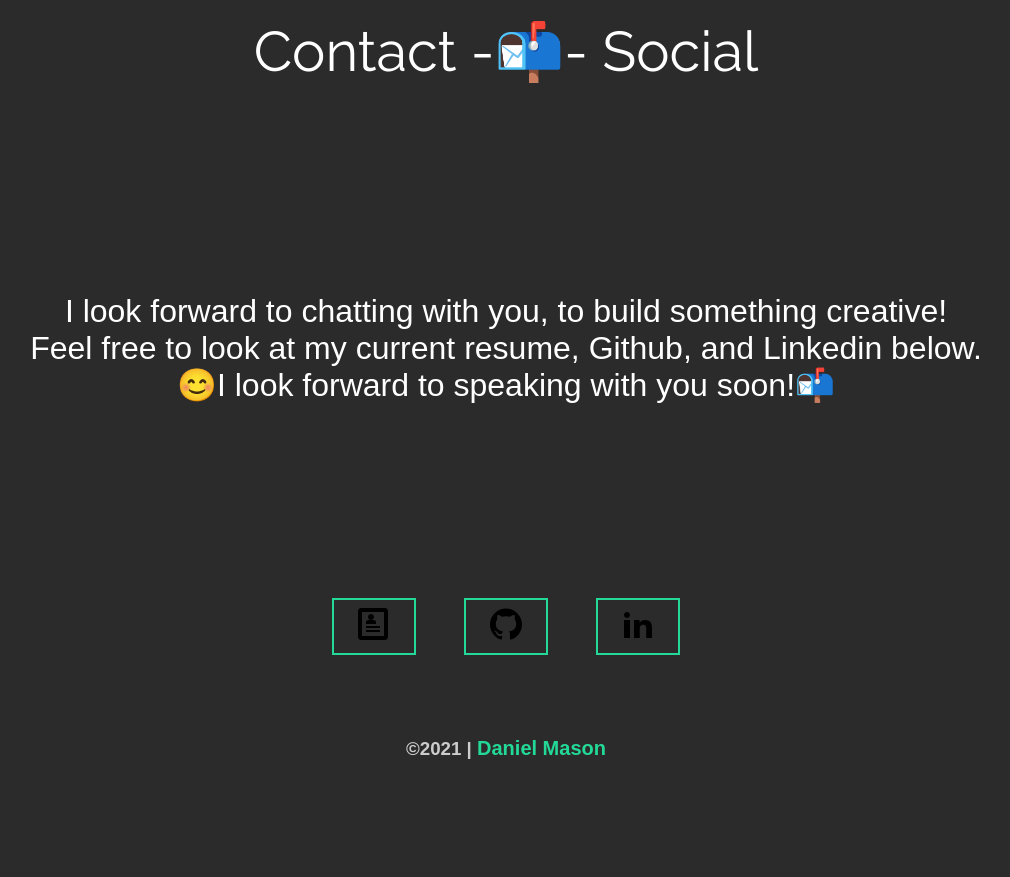
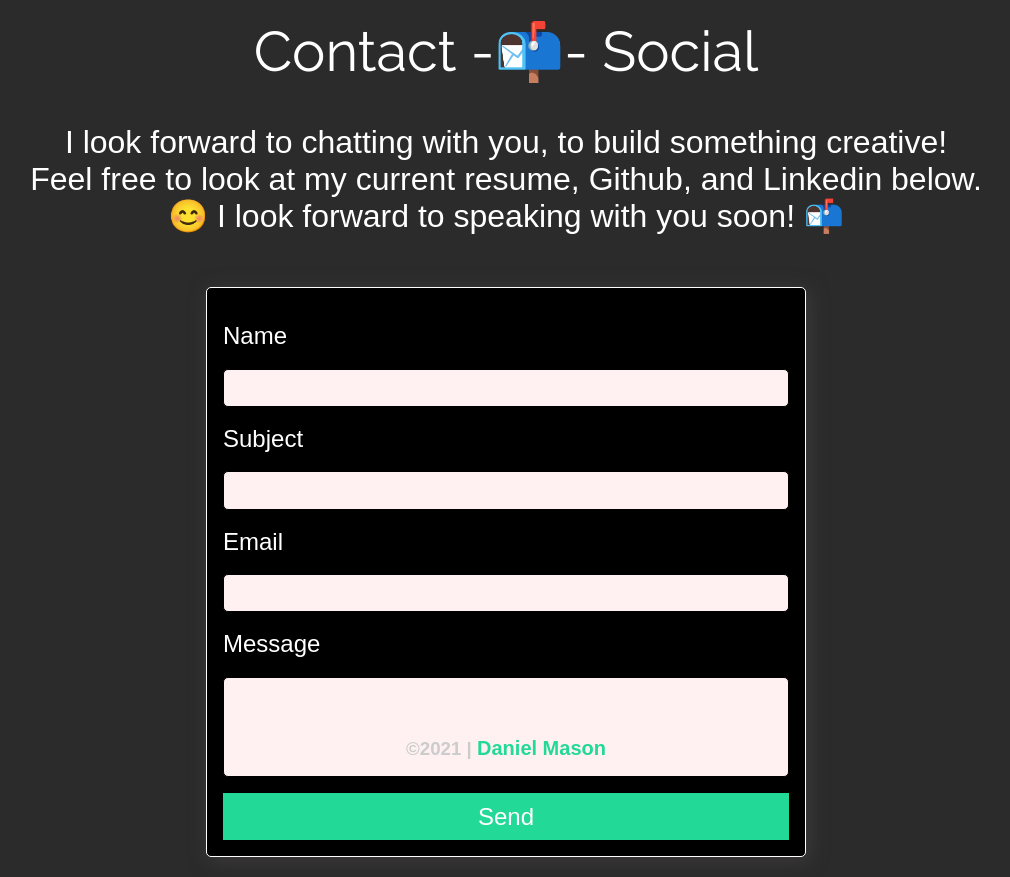
Before and after one commit to danielmason89/portfolio-website, a React (Create React App) app: page / in a window 1280 px wide. Shown: the part 1920-2797 px from the top of the page, without its empty margins (134-1144 px from the left). Before the commit the page ends 2713 px from the top, so only its background shows below. Built offline with nearby package versions, Linux system fonts and the light colour scheme.

Commit message:
made a contact component from contact section of home page, add home title to navbar, and started making a form for contact page

```diff
--- a/src/App.js
+++ b/src/App.js
@@ -4,6 +4,7 @@ import Footer from "./components/Footer/Footer";
 import Home from "./pages/Home";
 import Work from "./pages/Work";
 import About from "./pages/About";
+import Contact from "./pages/Contact";
 // import Blog from "./pages/Blog";
 import GlobalStyle from "./components/GlobalStyle";
 import { Switch, Route, useLocation } from "react-router-dom";
@@ -27,6 +28,9 @@ function App() {
           <Route path="/About" exact strict>
             <About />
           </Route>
+          <Route path="/Contact" exact strict>
+            <Contact />
+          </Route>
         </Switch>
       </AnimatePresence>
       <Footer />
--- a/src/components/Contact/Contact.js
+++ /dev/null
@@ -1,97 +0,0 @@
-import React from "react";
-// import twitter from "../../icons/twitter1.svg";
-import profile from "../../icons/profile.svg";
-import linkedin from "../../icons/linkedin2.svg";
-import github from "../../icons/github.svg";
-import styled from "styled-components";
-
-export const Contact = () => {
-  return (
-    <div>
-      <MainContact>
-        <h1 id="contact">Contact -📬- Social</h1>
-        <p>
-          I look forward to chatting with you, to build something creative!{" "}
-          <br />
-          Feel free to look at my current resume, Github, and Linkedin below.
-          <br />
-          😊I look forward to speaking with you soon!📬
-        </p>
-        <div>
-          <a
-            href="https://drive.google.com/file/d/1C4OZ9kLQRoGguslGvdsRl4oc63ULdp7F/view?usp=sharing"
-            target="_blank"
-            rel="noreferrer"
-          >
-            <button>
-              <img
-                src={profile}
-                alt="Resume link"
-                title="https://drive.google.com/file/d/1C4OZ9kLQRoGguslGvdsRl4oc63ULdp7F/view?usp=sharing"
-              />
-            </button>
-          </a>
-          <a
-            href="https://github.com/danielmason89"
-            target="_blank"
-            rel="noreferrer"
-          >
-            <button>
-              <img
-                src={github}
-                alt="Github link"
-                title="https://github.com/danielmason89/"
-              />
-            </button>
-          </a>
-          <a
-            href="https://www.linkedin.com/in/daniel-mason-dev/"
-            target="_blank"
-            rel="noreferrer"
-          >
-            <button>
-              <img
-                src={linkedin}
-                alt="Linkedin link"
-                title="linkedin.com/in/daniel-mason-dev/"
-              />
-            </button>
-          </a>
-        </div>
-      </MainContact>
-    </div>
-  );
-};
-
-const MainContact = styled.footer`
-  height: 95vh;
-  display: flex;
-  align-items: center;
-  justify-content: space-between;
-  flex-direction: column;
-  text-align: center;
-  padding-top: 4rem;
-  margin: 0 3rem;
-  color: white;
-  p {
-    font-size: 2rem;
-  }
-  div {
-    display: flex;
-    gap: 3rem;
-    span {
-      font-size: 1.5rem;
-      color: #23d997;
-      :hover {
-        color: #8f7e8f;
-      }
-    }
-
-    p {
-      line-height: 0rem;
-      color: #ccc;
-    }
-  }
-`;
-
-export default Contact;
--- a/src/components/GlobalStyle.js
+++ b/src/components/GlobalStyle.js
@@ -48,6 +48,7 @@ ${normalize}
 h1{
     font-family: 'Raleway', sans-serif;
     font-size: 3.5rem;
+    color: white;
     font-weight: lighter;
     @media(max-width:768px) {
         text-align: center;
--- a/src/components/Nav/Nav.js
+++ b/src/components/Nav/Nav.js
@@ -9,13 +9,18 @@ const Nav = () => {
   return (
     <StyledNav id="home">
       <ul>
-        <Link to="/" className="logo">
-          &#8249;&#47;&#8250;
+        <Link to="/" className="navbar">
+          Home
         </Link>
-        <Link to="/work">Projects</Link>
-        <Link to="/about">About</Link>
-        <a href="#contact">Contact</a>
-        <a href="#skills">Skills</a>
+        <Link to="/work" className="navbar">
+          Projects
+        </Link>
+        <Link to="/about" className="navbar">
+          About
+        </Link>
+        <Link to="/contact" className="navbar">
+          Contact
+        </Link>
       </ul>
       <Social variants={titleAnim} className="answer">
         <a href="https://www.linkedin.com/in/daniel-mason-dev/">
@@ -23,6 +28,8 @@ const Nav = () => {
             src={linkedin}
             alt="Linkedin link to bring the user to"
             title="linkedin.com/in/daniel-mason-dev/"
+            target="_blank"
+            rel="noreferrer"
           />
         </a>
         <a href="https://github.com/danielmason89">
@@ -30,6 +37,8 @@ const Nav = () => {
             src={github}
             alt="Github link to bring the user to"
             title="github.com/danielmason89"
+            target="_blank"
+            rel="noreferrer"
           />
         </a>
         <a href="https://twitter.com/Dusmass">
@@ -37,6 +46,8 @@ const Nav = () => {
             src={twitter}
             alt="Twitter link to bring the user to"
             title="twitter.com/Dusmass"
+            target="_blank"
+            rel="noreferrer"
           />
         </a>
       </Social>
@@ -71,7 +82,7 @@ const StyledNav = styled.nav`
     display: flex;
     list-style: none;
   }
-  .logo {
+  .navbar-font {
     font-size: 1.5rem;
     font-family: "Lobster", cursive;
   }
--- a/src/components/Skills/SkillsSection.js
+++ b/src/components/Skills/SkillsSection.js
@@ -39,7 +39,7 @@ const SkillsSection = () => {
           <SectionText>
             <p>
               I've worked with a range of technologies in the web development
-              world. Ranging from Front-end to Design.
+              world; using tools for Front-end development and Design.
             </p>
           </SectionText>
           <Cards>
@@ -100,9 +100,8 @@ const SkillsSection = () => {
 
 const Skills = styled(About)`
   min-height: 60vh;
-  h1,
-  h2 {
-    /* padding: 1rem 0rem 0.5rem 3rem; */
+  h1 {
+    color: black;
   }
   p {
     text-align: left;
--- /dev/null
+++ b/src/pages/Contact.js
@@ -0,0 +1,169 @@
+import React from "react";
+// import twitter from "../../icons/twitter1.svg";
+import profile from "../icons/profile.svg";
+import linkedin from "../icons/linkedin2.svg";
+import github from "../icons/github.svg";
+import styled from "styled-components";
+
+const Contact = () => {
+  return (
+    <div>
+      <MainContact>
+        <header>
+          <h1 id="contact">Contact -📬- Social</h1>
+        </header>
+        <p>
+          I look forward to chatting with you, to build something creative!{" "}
+          <br />
+          Feel free to look at my current resume, Github, and Linkedin below.
+          <br />
+          😊 I look forward to speaking with you soon! 📬
+        </p>
+        <Form className="contact-form">
+          <label>Name</label>
+          <input className="input-field" type="text" name="Name" required />
+          <label>Subject</label>
+          <input className="input-field" type="text" name="Subject" required />
+          <label>Email</label>
+          <input className="input-field" type="email" name="Email" required />
+          <label>Message</label>
+          <textarea
+            className="input-field"
+            type="text"
+            name="message"
+          ></textarea>
+          <input id="submit-btn" type="submit" value="Send" />
+        </Form>
+        <div>
+          <a
+            href="https://drive.google.com/file/d/1C4OZ9kLQRoGguslGvdsRl4oc63ULdp7F/view?usp=sharing"
+            target="_blank"
+            rel="noreferrer"
+          >
+            <button>
+              <img
+                src={profile}
+                alt="Resume link"
+                title="https://drive.google.com/file/d/1C4OZ9kLQRoGguslGvdsRl4oc63ULdp7F/view?usp=sharing"
+              />
+            </button>
+          </a>
+          <a
+            href="https://github.com/danielmason89"
+            target="_blank"
+            rel="noreferrer"
+          >
+            <button>
+              <img
+                src={github}
+                alt="GitHub link"
+                title="https://github.com/danielmason89/"
+              />
+            </button>
+          </a>
+          <a
+            href="https://www.linkedin.com/in/daniel-mason-dev/"
+            target="_blank"
+            rel="noreferrer"
+          >
+            <button>
+              <img
+                src={linkedin}
+                alt="Linkedin link"
+                title="linkedin.com/in/daniel-mason-dev/"
+              />
+            </button>
+          </a>
+        </div>
+      </MainContact>
+    </div>
+  );
+};
+
+const MainContact = styled.footer`
+  height: 95vh;
+  display: flex;
+  align-items: center;
+  justify-content: space-between;
+  flex-direction: column;
+  padding-top: 4rem;
+  margin: 0 3rem;
+  color: white;
+  h1 {
+    display: flex;
+    align-items: flex-start;
+  }
+  p {
+    font-size: 2rem;
+    text-align: center;
+  }
+  div {
+    display: flex;
+    gap: 3rem;
+    span {
+      font-size: 1.5rem;
+      color: #49655b;
+      :hover {
+        color: #c9a9c9;
+      }
+    }
+
+    p {
+      line-height: 0rem;
+      color: #ccc;
+    }
+  }
+`;
+
+const Form = styled.form`
+  display: block;
+  max-width: 600px;
+  margin: 3rem auto;
+  border: 1px solid #ffffff;
+  padding: 16px;
+  border-radius: 5px;
+  background-color: #000000;
+  margin-bottom: 50px;
+  box-shadow: 3px 3px 20px rgba(80, 78, 78, 0.5);
+  font-size: 1.5rem;
+
+  label {
+    line-height: 2.7em;
+  }
+
+  textarea {
+    min-height: 100px;
+    font-size: 0.875rem;
+    line-height: 1.23rem;
+    resize: none;
+    text-transform: none;
+    text-indent: 0px;
+    text-shadow: none;
+    display: inline-block;
+    text-align: start;
+    cursor: text;
+    white-space: pre-wrap;
+    overflow-wrap: break-word;
+  }
+
+  #submit-btn {
+    margin-top: 10px;
+    width: 100%;
+    padding-top: 10px;
+    padding-bottom: 10px;
+    color: #fff;
+    background-color: #23d997;
+    border: none;
+  }
+
+  .input-field {
+    width: 100%;
+    padding: 10px 0px;
+    background-color: #fff1f1;
+    border-radius: 5px;
+    border: 1px solid #000000;
+    font-size: 14px;
+  }
+`;
+
+export default Contact;
--- a/src/pages/Home.js
+++ b/src/pages/Home.js
@@ -1,7 +1,7 @@
 import React from "react";
 import AboutSection from "../components/About/AboutSection";
 import SkillsSection from "../components/Skills/SkillsSection";
-import Contact from "../components/Contact/Contact";
+import Contact from "./Contact";
 // Animations
 import { motion } from "framer-motion";
 import { pageAnimation } from "../Animation";
--- a/src/pages/Work.js
+++ b/src/pages/Work.js
@@ -35,6 +35,9 @@ const Work = () => {
       initial="hidden"
       animate="show"
     >
+      <header>
+        <h1>Some of my past projects...</h1>
+      </header>
       <Projects id="projects">
         <div className="card-box">
           <Hide>
@@ -148,7 +151,7 @@ const Projects = styled(motion.div)`
   img {
     width: 100%;
     height: 20vh;
-    object-fit: fit;
+    object-fit: cover;
     overflow: hidden;
   }
 `;
```
